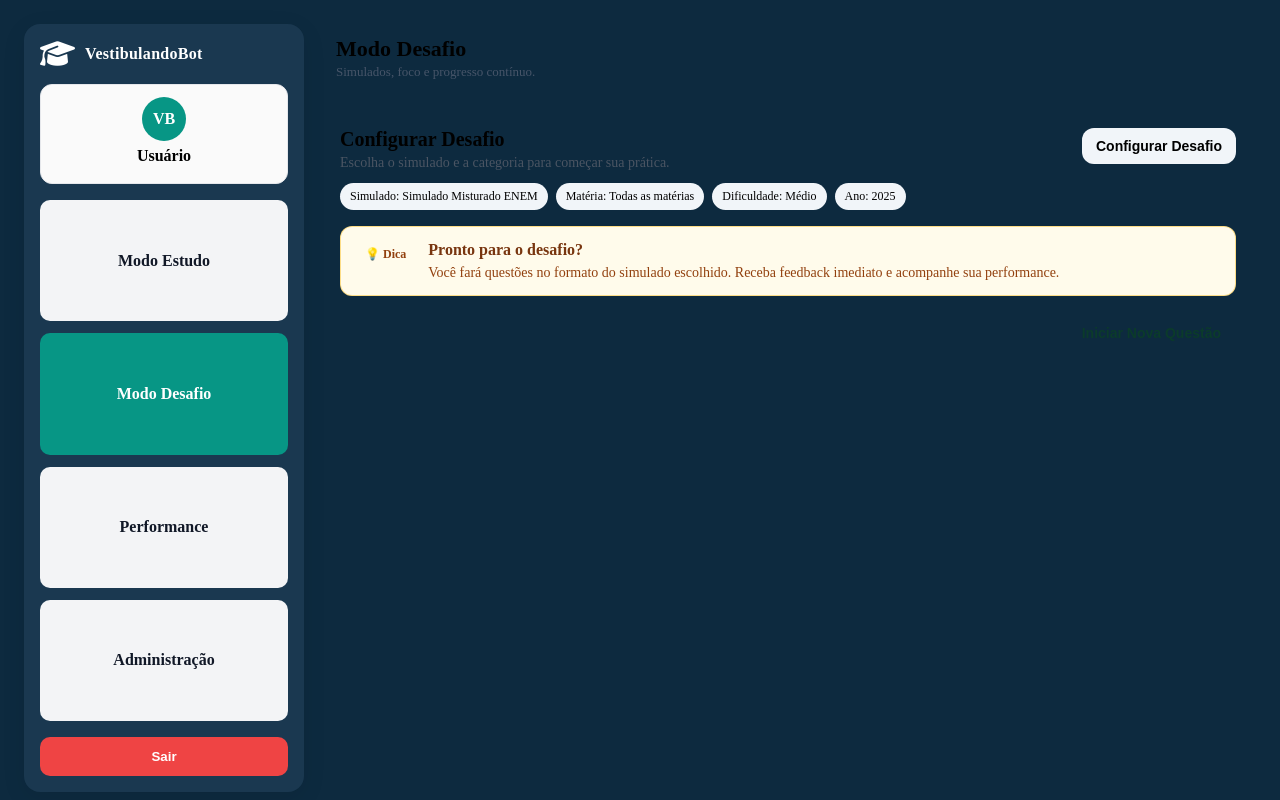
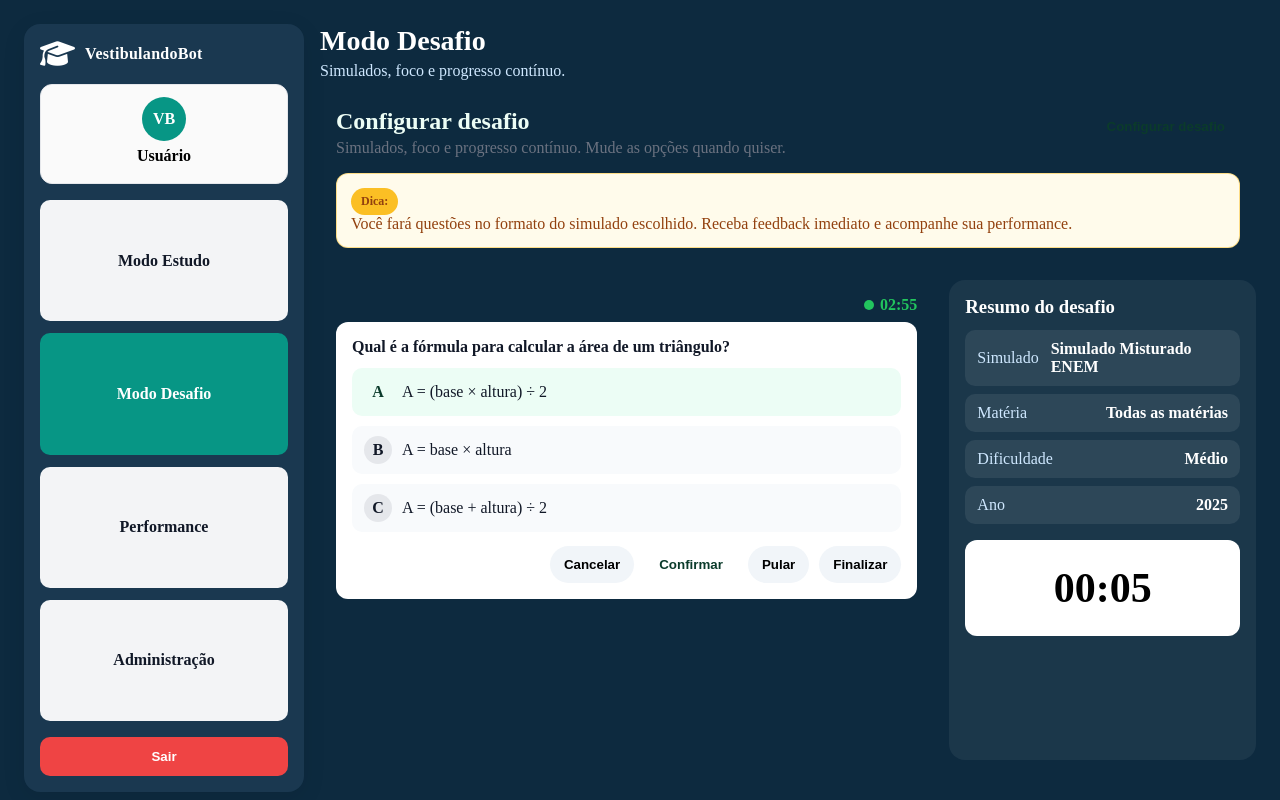
Before and after one commit to tthiagoyuri/VesibulandoBot_Front, a Vue app: page /challenge in a window 1280 px wide. Built offline with nearby package versions, Linux system fonts and the light colour scheme.

Commit message:
fix:Correção da tela Challange

```diff
--- a/src/views/ChallengeView.vue
+++ b/src/views/ChallengeView.vue
@@ -1,68 +1,103 @@
 <template>
   <div class="challenge">
     <div class="container">
+      <!-- Sidebar -->
       <AppSidebar @logout="onLogout" />
 
+      <!-- Conteúdo -->
       <div class="center">
-        <!-- Topbar sem ícone -->
-        <header class="topbar">
-          <div class="brand">
-            <div class="brand-text">
-              <h1>Modo Desafio</h1>
-              <p class="subtitle">Simulados, foco e progresso contínuo.</p>
+        <!-- Cabeçalho -->
+        <header class="header">
+          <h1>Modo Desafio</h1>
+          <p class="header-sub">Simulados, foco e progresso contínuo.</p>
+        </header>
+
+        <!-- Painel: configurar + dica -->
+        <section class="panel panel-config">
+          <header class="panel-top">
+            <div>
+              <h2>Configurar desafio</h2>
+              <p class="panel-sub">Simulados, foco e progresso contínuo. Mude as opções quando quiser.<p></p></p>
+            </div>
+            <button class="btn btn-accent" @click="openConfig">Configurar desafio</button>
+          </header>
+
+          <div class="callout">
+            <div class="badge" aria-hidden="true">Dica:</div>
+            <div class="callout-body">
+              <p>
+                Você fará questões no formato do simulado escolhido.
+                Receba feedback imediato e acompanhe sua performance.
+              </p>
             </div>
           </div>
-        </header>
+        </section>
 
-        <main class="content">
-          <section class="panel">
-            <header class="panel-header with-action">
-              <div>
-                <h2>Configurar Desafio</h2>
-                <p>Escolha o simulado e a categoria para começar sua prática.</p>
-              </div>
-              <button class="btn" @click="openConfig">Configurar Desafio</button>
-            </header>
-
-            <!-- Resumo -->
-            <div class="chips">
-              <span class="chip">Simulado: {{ labelSimulado }}</span>
-              <span class="chip">Matéria: {{ labelCategoria }}</span>
-              <span class="chip">Dificuldade: {{ labelDificuldade }}</span>
-              <span class="chip">Ano: {{ config.ano }}</span>
-            </div>
-
-            <div class="callout">
-              <div class="badge" aria-hidden="true">💡 Dica</div>
-              <div class="callout-body">
-                <h3>Pronto para o desafio?</h3>
-                <p>Você fará questões no formato do simulado escolhido. Receba feedback imediato e acompanhe sua performance.</p>
+        <!-- Grid principal: questão + resumo -->
+        <section class="grid-panels">
+          <!-- Painel questão -->
+          <div class="panel panel-question">
+            <div class="panel-title">
+              <!-- À direita + cor dinâmica via inline style -->
+              <div class="timer" :style="{ color: timerColor }">
+                <i class="dot" /> {{ timeDownMMSS }}
               </div>
             </div>
 
-            <div class="actions">
-              <button class="btn btn-primary" @click="startNewQuestion">
-                Iniciar Nova Questão
-              </button>
+            <article class="question-card">
+              <h4 class="question-title">{{ question.title }}</h4>
+
+              <div class="options">
+                <label
+                  v-for="opt in question.options"
+                  :key="opt.key"
+                  class="option"
+                  :class="{ selected: selectedOption === opt.key }"
+                >
+                  <input type="radio" :value="opt.key" v-model="selectedOption" />
+                  <span class="opt-key">{{ opt.key }}</span>
+                  <span class="opt-text">{{ opt.text }}</span>
+                </label>
+              </div>
+
+              <div class="actions-row">
+                <button class="btn" @click="openConfig">Cancelar</button>
+                <button class="btn btn-accent" @click="confirmAnswer">Confirmar</button>
+                <button class="btn" @click="skipQuestion">Pular</button>
+                <button class="btn" @click="finishChallenge">Finalizar</button>
+              </div>
+            </article>
+          </div>
+
+          <!-- Painel resumo -->
+          <aside class="panel panel-summary">
+            <h3>Resumo do desafio</h3>
+            <ul class="summary-list">
+              <li><span>Simulado</span><b>{{ labelSimulado }}</b></li>
+              <li><span>Matéria</span><b>{{ labelCategoria }}</b></li>
+              <li><span>Dificuldade</span><b>{{ labelDificuldade }}</b></li>
+              <li><span>Ano</span><b>{{ config.ano }}</b></li>
+            </ul>
+            <div class="summary-timer">
+              <div class="clock">{{ timeUpMMSS }}</div>
             </div>
-          </section>
-        </main>
+          </aside>
+        </section>
       </div>
     </div>
 
-    <!-- MODAL -->
+    <!-- MODAL DE CONFIG -->
     <ChallengeConfigModal
       v-model="showModal"
       :initial="config"
       :simulados="simulados"
-      :categoriasPorSimulado="categoriasPorSimulado"
       @apply="applyConfig"
     />
   </div>
 </template>
 
 <script setup>
-import { reactive, ref, computed } from 'vue'
+import { reactive, ref, computed, onMounted, onBeforeUnmount } from 'vue'
 import { useRouter } from 'vue-router'
 import AppSidebar from '@/components/layout/AppSidebar.vue'
 import ChallengeConfigModal from '@/components/challenge/ChallengeConfigModal.vue'
@@ -70,64 +105,98 @@ import { logout as doLogout } from '@/services/auth.js'
 
 const router = useRouter()
 
-/* Opções */
+/* ---------- Opções ---------- */
 const simulados = [
   { label: 'Simulado Misturado ENEM', value: 'enem-mix' },
   { label: 'ENEM 2022 (Completo)', value: 'enem-2022' },
   { label: 'FUVEST (Treino)', value: 'fuvest' },
-  { label: 'UNICAMP (Treino)', value: 'unicamp' },
+  { label: 'UNICAMP (Treino)', value: 'unicamp' }
 ]
-const categoriasBase = [
-  { label: 'Todas as matérias', value: 'todas' },
-  { label: 'Matemática', value: 'matematica' },
-  { label: 'Linguagens', value: 'linguagens' },
-  { label: 'Ciências da Natureza', value: 'natureza' },
-  { label: 'Ciências Humanas', value: 'humanas' },
-]
-const categoriasPorSimulado = computed(() => ({
-  'enem-mix': categoriasBase,
-  'enem-2022': [
-    { label: 'Todas as matérias', value: 'todas' },
-    { label: '1º dia (Linguagens e Humanas)', value: '1dia' },
-    { label: '2º dia (Natureza e Matemática)', value: '2dia' },
-  ],
-  'fuvest': [
-    { label: 'Primeira fase', value: 'fase1' },
-    { label: 'Segunda fase', value: 'fase2' },
-  ],
-  'unicamp': [
-    { label: 'Prova 1', value: 'p1' },
-    { label: 'Prova 2', value: 'p2' },
-  ],
-  default: categoriasBase,
-}))
 
-/* Configuração atual */
+/* ---------- Config ---------- */
 const config = reactive({
   simulado: 'enem-mix',
   categoria: 'todas',
   dificuldade: 'medio',
   ano: new Date().getFullYear(),
+  simuladoLabel: simulados.find(s => s.value === 'enem-mix')?.label || 'Simulado Misturado ENEM',
+  categoriaLabel: 'Todas as matérias',
+  dificuldadeLabel: 'Médio'
 })
 
-/* Labels reativos (evita erros silenciosos) */
-const labelSimulado = computed(
-  () => simulados.find(s => s.value === config.simulado)?.label || '—'
+const labelSimulado = computed(() =>
+  config.simuladoLabel || simulados.find(s => s.value === config.simulado)?.label || '—'
 )
-const labelCategoria = computed(() => {
-  const list = categoriasPorSimulado.value[config.simulado] || categoriasBase
-  return list.find(c => c.value === config.categoria)?.label || '—'
-})
-const labelDificuldade = computed(
-  () => ({ facil: 'Fácil', medio: 'Médio', dificil: 'Difícil' }[config.dificuldade] || '—'
-))
+const labelCategoria = computed(() => config.categoriaLabel || '—')
+const labelDificuldade = computed(() =>
+  config.dificuldadeLabel || ({ facil:'Fácil', medio:'Médio', dificil:'Difícil' }[config.dificuldade] || '—')
+)
 
-/* Modal */
+/* ---------- Modal ---------- */
 const showModal = ref(false)
 function openConfig() { showModal.value = true }
 function applyConfig(payload) { Object.assign(config, payload) }
 
-/* Navegação */
+/* ---------- Questão (demo) ---------- */
+const question = reactive({
+  title: 'Qual é a fórmula para calcular a área de um triângulo?',
+  options: [
+    { key: 'A', text: 'A = (base × altura) ÷ 2' },
+    { key: 'B', text: 'A = base × altura' },
+    { key: 'C', text: 'A = (base + altura) ÷ 2' }
+  ]
+})
+const selectedOption = ref('A')
+
+/* ---------- Timers ---------- */
+const COUNTDOWN_START = 3 * 60 // 03:00
+const secondsLeft = ref(COUNTDOWN_START) // countdown
+const elapsedSeconds = ref(0)           // count-up (resumo)
+
+let countdownTick = null
+let elapsedTick = null
+
+onMounted(() => {
+  countdownTick = setInterval(() => {
+    if (secondsLeft.value > 0) {
+      secondsLeft.value -= 1
+      if (secondsLeft.value <= 0) {
+        secondsLeft.value = 0
+        clearInterval(countdownTick)
+        countdownTick = null
+      }
+    }
+  }, 1000)
+
+  elapsedTick = setInterval(() => {
+    elapsedSeconds.value += 1
+  }, 1000)
+})
+
+onBeforeUnmount(() => stopAllTimers())
+function stopAllTimers() {
+  if (countdownTick) { clearInterval(countdownTick); countdownTick = null }
+  if (elapsedTick) { clearInterval(elapsedTick); elapsedTick = null }
+}
+
+function formatMMSS(t) {
+  const m = Math.floor(t / 60).toString().padStart(2, '0')
+  const s = (t % 60).toString().padStart(2, '0')
+  return `${m}:${s}`
+}
+
+const timeDownMMSS = computed(() => formatMMSS(secondsLeft.value))
+const timeUpMMSS   = computed(() => formatMMSS(elapsedSeconds.value))
+
+// Cor via inline style (vence qualquer CSS conflitante)
+const timerColor = computed(() => {
+  // ≤ 50s -> vermelho; ≤ 110s (01:50) -> amarelo; senão -> verde
+  if (secondsLeft.value <= 50) return '#ef4444' // red-500
+  if (secondsLeft.value <= 110) return '#f59e0b' // amber-500
+  return '#22c55e' // green-500
+})
+
+/* ---------- Navegação ---------- */
 function startNewQuestion() {
   router.push({
     path: '/challenge/questions/1',
@@ -135,60 +204,118 @@ function startNewQuestion() {
       simulado: config.simulado,
       categoria: config.categoria,
       dificuldade: config.dificuldade,
-      ano: String(config.ano),
-    },
+      ano: String(config.ano)
+    }
   })
 }
+function confirmAnswer() { startNewQuestion() }
+function skipQuestion()   { startNewQuestion() }
+function finishChallenge(){ stopAllTimers(); router.push({ name: 'Performance' }) }
 
-/* Logout */
+/* ---------- Logout ---------- */
 function onLogout() {
   doLogout()
+  stopAllTimers()
   router.push({ name: 'Login' })
 }
 </script>
 
 <style scoped>
-:root,
-:host {
-  --c-primary: #1E3A5F; --c-accent: #4ADE80; --c-bg: #F9FAFB; --c-surface: #FFFFFF; --c-text: #1F2937; --c-high: #FBBF24;
-  --bd-soft: rgba(30,58,95,.12); --bd-strong: rgba(30,58,95,.18); --shadow: 0 10px 30px rgba(30,58,95,.10);
-  --focus: 0 0 0 3px rgba(74,222,128,.45);
+/* ===== Paleta ===== */
+:root, :host {
+  --c-primary:#1E3A5F;
+  --c-accent:#4ADE80;
+  --c-bg:#F9FAFB;
+  --c-surface:#FFFFFF;
+  --c-text:#1F2937;
+  --c-high:#FBBF24;
+  --bd-soft:rgba(30,58,95,.12);
+  --bd-strong:rgba(30,58,95,.18);
+  --shadow:0 10px 30px rgba(30,58,95,.10);
 }
 
-/* Sem scroll horizontal */
-.challenge { height: 100dvh; background:#0d2a3f; background-size:400% 400%; animation:gradientAnimation 15s ease infinite;
-  padding:24px; box-sizing:border-box; overflow-x:hidden; }
-.container { display:grid; grid-template-columns:280px 1fr; gap:16px; max-width:1300px; width:100%; margin:0 auto; height:calc(100% - 16px); }
-.center { display:grid; grid-template-rows:auto 1fr; min-width:0; }
+/* ===== Layout base ===== */
+.challenge{ height:100dvh; background:#0d2a3f; background-size:400% 400%; animation:gradientAnimation 15s ease infinite; padding:24px; box-sizing:border-box; overflow-x:hidden; }
+.container{ display:grid; grid-template-columns:280px 1fr; gap:16px; max-width:1300px; margin:0 auto; height:calc(100% - 16px); }
+.center{ display:grid; grid-auto-rows:auto auto 1fr; min-width:0; }
 
-.topbar { display:flex; align-items:center; gap:12px; padding:12px 16px; background:var(--c-surface); border:1px solid var(--bd-soft); border-radius:12px; }
-.brand { display:flex; align-items:center; gap:12px; }
-.brand-text h1 { margin:0; font-size:22px; line-height:1.2; color:var(--c-primary); }
-.subtitle { margin:2px 0 0 0; color:#475569; font-size:13px; }
+/* Cabeçalho / painel / etc. */
+.header h1{ color:#fff; margin:0; font-size:28px; line-height:1.2; }
+.header-sub{ margin:4px 0 0 0; color:#cfe8ff; }
+.panel{ background:var(--c-surface); border:1px solid var(--bd-soft); border-radius:16px; box-shadow:var(--shadow); }
+.panel-config{ padding:16px; margin-top:12px; }
+.panel-top{ display:flex; align-items:flex-start; justify-content:space-between; gap:12px; color:#ECFDF5; }
+.panel-top h2{ margin:0; color:var(--c-text); }
+.panel-sub{ margin:4px 0 0 0; color:#6b7280; }
+.btn{ --bg:#F1F5F9; --fg:var(--c-text); --bd:var(--bd-strong); background:var(--bg); color:var(--fg); border:1px solid var(--bd); padding:10px 14px; border-radius:999px; font-weight:700; cursor:pointer; }
+.btn-accent{ --bg:var(--c-accent); --fg:#0B3B2B; --bd:transparent; border:1px solid transparent; }
 
-.content { padding:16px 0; overflow:auto; overflow-x:hidden; }
-.panel { width:100%; background:var(--c-surface); border:1px solid var(--bd-soft); border-radius:16px; padding:20px; box-shadow:var(--shadow); box-sizing:border-box; }
-.panel-header { display:flex; align-items:flex-start; justify-content:space-between; gap:12px; }
-.panel-header h2 { margin:0 0 4px 0; font-size:20px; color:var(--c-primary); }
-.panel-header p { margin:0; color:#4B5563; font-size:14px; }
+.grid-panels{ display:grid; grid-template-columns:2fr 1fr; gap:16px; margin-top:16px; min-width:0; }
+.panel-question{ padding:16px; }
+.panel-title{
+  display:flex; align-items:center; margin-bottom:8px;
+}
+.panel-title .timer{ margin-left:auto; } /* empurra o timer para a direita */
 
-.chips { display:flex; flex-wrap:wrap; gap:8px; margin-top:12px; }
-.chip { background:#F1F5F9; border:1px solid var(--bd-soft); color:var(--c-text); padding:6px 10px; border-radius:999px; font-size:12px; }
+/* Timer (sem cor fixa; usa inline style) */
+.timer{
+  font-weight:700; display:flex; align-items:center; gap:6px;
+}
+.dot{ width:10px; height:10px; background:currentColor; border-radius:50%; display:inline-block; }
 
-.callout { display:grid; grid-template-columns:auto 1fr; gap:12px; align-items:start; margin-top:16px; padding:14px; border-radius:12px; background:#FFFBEB; border:1px solid rgba(251,191,36,.5); box-sizing:border-box; }
-.badge { align-self:start; padding:6px 10px; border-radius:999px; font-size:12px; font-weight:700; color:#92400E; background:var(--c-high); }
-.callout-body h3 { margin:0 0 6px 0; color:#78350F; font-size:16px; }
-.callout-body p { margin:0; color:#92400E; font-size:14px; }
+.question-card{ background:#fff; border:1px solid var(--bd-soft); border-radius:12px; padding:16px; }
+.question-title{ margin:0 0 12px 0; color:#111827; }
 
-.actions { display:flex; justify-content:flex-end; gap:12px; margin-top:18px; }
-.btn { --btn-bg:#F1F5F9; --btn-fg:var(--c-text); --btn-bd:var(--bd-strong);
-  display:inline-flex; align-items:center; gap:8px; padding:10px 14px; border-radius:12px;
-  border:1px solid var(--btn-bd); background:var(--btn-bg); color:var(--btn-fg); font-weight:600; font-size:14px; cursor:pointer;
+.options{ display:grid; gap:10px; }
+.option{ display:flex; align-items:center; gap:10px; border:1px solid var(--bd-soft); border-radius:10px; padding:10px 12px; background:#F8FAFC; cursor:pointer; }
+.option input{ display:none; }
+.option.selected{ border-color:var(--c-accent); background:#ECFDF5; }
+.opt-key{ width:28px; height:28px; border-radius:50%; display:grid; place-items:center; background:#e5e7eb; font-weight:800; color:#111827; }
+.option.selected .opt-key{ background:var(--c-accent); color:#0B3B2B; }
+.opt-text{ color:#111827; }
+
+.actions-row{ display:flex; gap:10px; justify-content:flex-end; margin-top:14px; flex-wrap:wrap; }
+
+.panel-summary{ padding:16px; color:#000; background:rgba(255,255,255,.06); border-color:rgba(255,255,255,.12); }
+.panel-summary h3{ margin:0 0 12px 0; color:#fff; }
+.summary-list{ list-style:none; margin:0; padding:0; display:grid; gap:8px; }
+.summary-list li{ display:flex; align-items:center; justify-content:space-between; gap:12px; padding:10px 12px; background:rgba(255,255,255,.08); border-radius:10px; }
+.summary-list li span{ color:#cfe8ff; }
+.summary-list li b{ color:#fff; }
+
+.summary-timer{ margin-top:16px; background:#fff; border-radius:12px; border:1px solid var(--bd-soft); display:grid; place-items:center; padding:24px; }
+.clock{ font-size:42px; font-weight:800; color:var(--c-primary); }
+
+@media (max-width:1100px){ .container{ grid-template-columns:240px 1fr; } }
+@media (max-width:900px){ .container{ grid-template-columns:1fr; } .grid-panels{ grid-template-columns:1fr; } }
+
+@keyframes gradientAnimation{
+  0%{background-position:0% 50%}
+  50%{background-position:100% 50%}
+  100%{background-position:0% 50%}
 }
-.btn:focus-visible { box-shadow: var(--focus); }
-.btn-primary { --btn-bg:var(--c-accent); --btn-fg:#0B3B2B; --btn-bd:transparent; border:1px solid transparent; }
+.panel-config .callout{
+  background:#FFFBEB !important;                  /* amarelo claro */
+  border:1px solid rgba(251,191,36,.5) !important;/* borda amarela */
+  border-radius:12px;
+  padding:14px;
+}
 
-@keyframes gradientAnimation { 0%{background-position:0% 50%} 50%{background-position:100% 50%} 100%{background-position:0% 50%} }
-@media (max-width:1100px) { .container { grid-template-columns:240px 1fr; } }
-@media (max-width:900px) { .container { grid-template-columns:1fr; } }
+.panel-config .callout .badge{
+  background:#FBBF24 !important;  /* pílula amarela */
+  color:#92400E !important;
+  border-radius:999px;
+  padding:6px 10px;
+  font-weight:800;
+  font-size:12px;
+  display:inline-flex;
+  align-items:center;
+}
+
+.panel-config .callout .callout-body{
+  color:#92400E !important;       /* texto marrom */
+}
+
+/* garante espaçamento/estética */
+.panel-config .callout .callout-body p{ margin:0; }
 </style>
```
